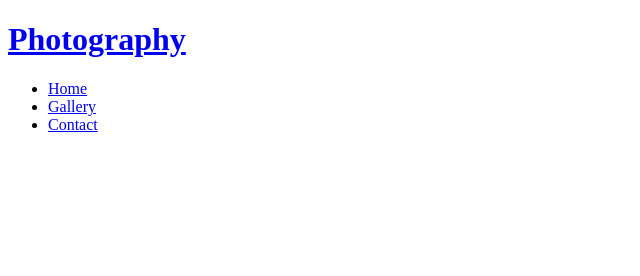
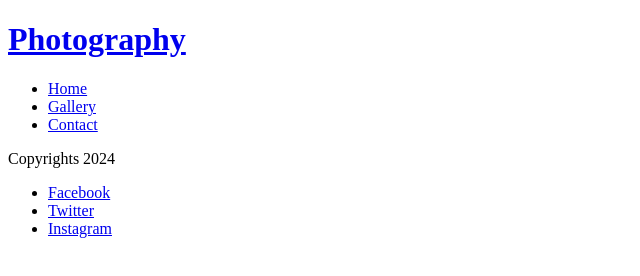
Before and after one commit to RazmikMovsisyan/Project_1, a plain HTML site: page index.html in a window 1280 px wide. Shown: the whole page, without its empty margins (0-640 px from the left). Drawn offline with Linux system fonts and the light colour scheme.

Commit message:
footer and social media

```diff
--- a/index.html
+++ b/index.html
@@ -29,8 +29,20 @@
         </nav>
     </header>
 
+<!--Footer-->
     <footer>
-
+        <p>Copyrights 2024</p>
+        <ul>
+            <li>
+                <a href="https://www.facebook.com" target="_blank" rel="noopener" aria-label="Visit our Facebook page. (opens in a new Tab)">Facebook</a>
+            </li>
+            <li>
+                <a href="https://www.twitter.com" target="_blank" rel="noopener" aria-label="Visit our Twitter page. (opens in a new Tab)">Twitter</a>
+            </li>
+            <li>
+                <a href="https://www.instagram.com" target="_blank" rel="noopener" aria-label="Visit our Instagram page. (opens in a new Tab)">Instagram</a>
+            </li>
+        </ul>
     </footer>
 </body>
 </html>
```
Also changed, not shown: contact.html (added), gallery.html (added).
